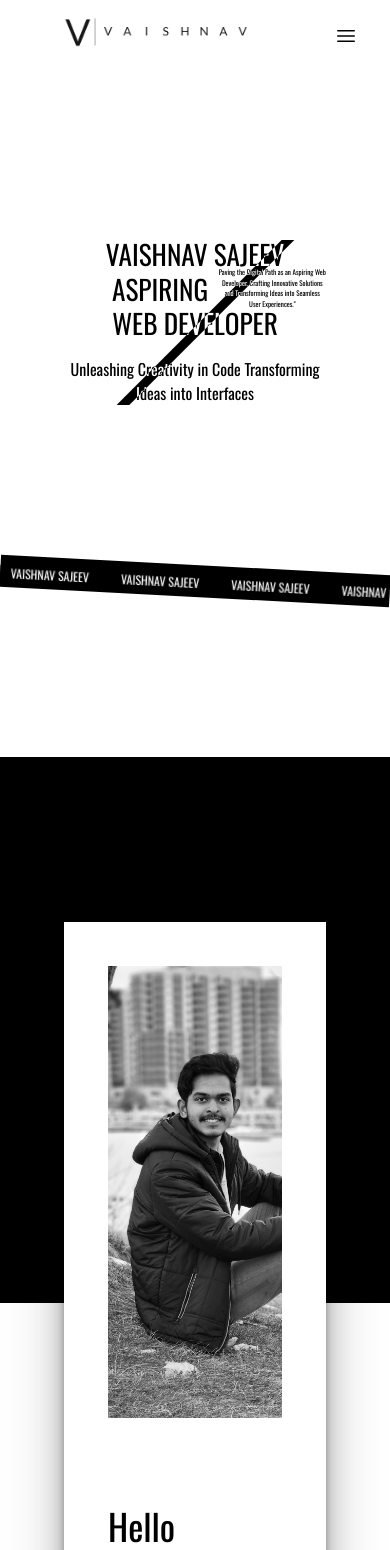
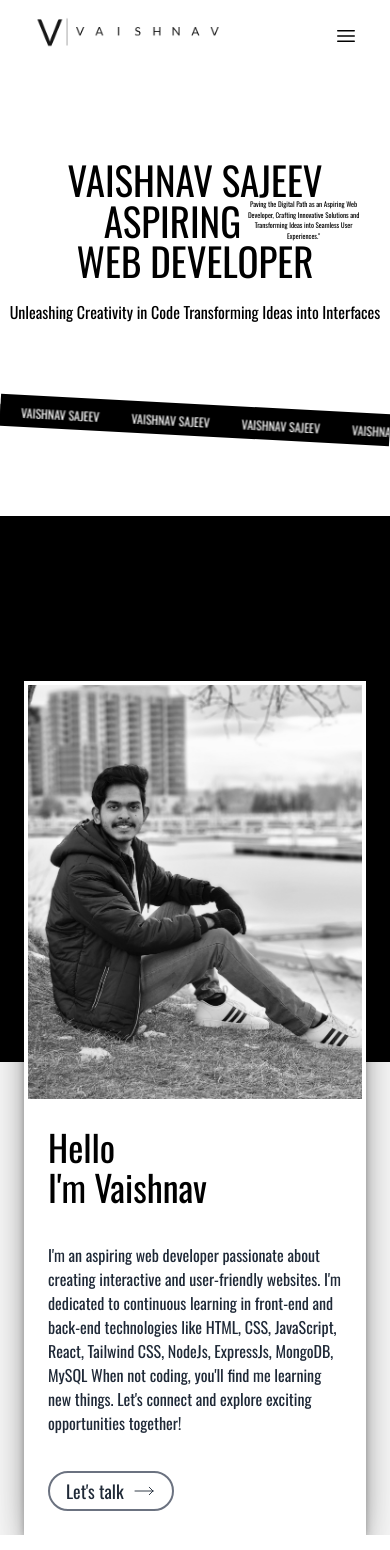
Before and after one commit to Vaishnav200517918/Portfolio, a React (Create React App) app: page / in a window 390 px wide. Shown: the top 1550 px of the page. Built offline with nearby package versions, Linux system fonts and the light colour scheme.

Commit message:
Updated Mobile view
Mobile view updated

```diff
--- a/public/index.html
+++ b/public/index.html
@@ -2,7 +2,7 @@
 <html lang="en">
   <head>
     <meta charset="utf-8" />
-    <link rel="icon" href="%PUBLIC_URL%/favicon.ico" />
+    <link rel="icon" href="../src/components/assets/Vaishnav-logos.jpeg" />
     <meta name="viewport" content="width=device-width, initial-scale=1" />
     <meta name="theme-color" content="#000000" />
     <meta
--- a/src/components/About/About.js
+++ b/src/components/About/About.js
@@ -4,21 +4,21 @@ import MyImage from "../assets/MyImage.jpg";
 const About = () => {
   return (
     <div className="bg-black w-full h-[546px]  relative  mb-96 ">
-      <div className=" bg-white absolute top-[165px] left-16 right-16 grid md:grid-cols-12 grid-cols-1 customBoxShadow  ">
-        <div className=" md:col-span-5 p-11 object-cover h-[540px]">
+      <div className=" bg-white absolute top-[165px] md:left-16 md:right-16 left-6 right-6 grid md:grid-cols-12 grid-cols-1 customBoxShadow  ">
+        <div className=" md:col-span-5 md:p-11 p-1 object-cover md:h-[540px] 300px">
           <img
-            className="object-cover object-left w-full h-full  "
+            className="object-cover object-left w-full h-full   "
             src={MyImage}
             alt=""
           />
         </div>
-        <div className="md:col-span-7 p-11   text-left flex flex-col justify-center gap-9">
+        <div className="md:col-span-7 md:p-11 p-6  text-left flex flex-col justify-center gap-9">
           <h2 className="text-4xl">
             Hello
             <br />
             I'm Vaishnav
           </h2>
-          <p className="text-xl leading-10 text-gray-800">
+          <p className="md:text-xl md:leading-10 text-gray-800 ">
             I'm an aspiring web developer passionate about creating interactive
             and user-friendly websites. I'm dedicated to continuous learning in
             front-end and back-end technologies like HTML, CSS, JavaScript,
--- a/src/components/Home/Home.js
+++ b/src/components/Home/Home.js
@@ -3,32 +3,32 @@ import "./Home.css";
 
 const Home = () => {
   return (
-    <div className="home md:mt-40 mt-60  bg-white relative -z-30 overflow-hidden  ">
-      <div className="md:text-[9vw] text-[7vw] font-normal leading-[1] relative">
+    <div className="md:home md:mt-40 mt-40  bg-white relative -z-30 overflow-hidden  ">
+      <div className="md:text-[9vw] text-[10vw] font-normal leading-[1] relative">
         {/* <div className="bg-white w-[210%] h-[3.4vh] -rotate-45 -translate-x-[30vw] translate-y-20  mix-blend-difference  z-[-20]  "></div> */}
         VAISHNAV SAJEEV
       </div>
       <div className="flex items-center gap-[15vw] justify-evenly">
-        <p className="md:text-[9vw] text-[7vw] font-normal leading-[1] translate-x-[50%]">
+        <p className="md:text-[9vw] text-[10vw] font-normal leading-[1] md:translate-x-[50%] translate-x-[60%]">
           ASPIRING
         </p>
-        <p className="text-[1.8vw] lg:text-xl md:lg  w-64">
+        <p className="text-[1.8vw] lg:text-xl md:lg   md:w-64 w-1/3">
           Paving the Digital Path as an Aspiring Web Developer, Crafting
           Innovative Solutions and Transforming Ideas into Seamless User
           Experiences."
         </p>
       </div>
-      <div className="md:text-[9vw] text-[7vw] font-normal leading-[1]">
+      <div className="md:text-[9vw] text-[10vw] font-normal leading-[1]">
         WEB DEVELOPER
       </div>
       <div className="md:text-xl mt-5  ">
         Unleashing Creativity in Code Transforming Ideas into Interfaces
       </div>
-      <div className="line bg-white top-[50%] left-[0%] md:left-[5%] md:w-[80%]  lg:w-[65%] lg:left-[24.5%] w-[105%] h-[2.4vw] -rotate-45 absolute mix-blend-difference "></div>
-      <div className="line bg-white left-0 right-0 -translate-x-[40vw]  h-[.2vw] rotate-90 absolute mix-blend-difference overflow-hidden "></div>
-      <div className="line bg-white left-0 right-0 -translate-x-[39.5vw]  h-[.4vw] rotate-90 absolute mix-blend-difference overflow-hidden "></div>
-      <div className="line bg-white left-0 right-0 translate-x-[40vw]  h-[.2vw] rotate-90 absolute mix-blend-difference overflow-hidden "></div>
-      <div className="line bg-white left-0 right-0 translate-x-[39.5vw]  h-[.4vw] rotate-90 absolute mix-blend-difference overflow-hidden "></div>
+      <div className="line bg-white top-[50%] left-[0%] md:left-[5%] md:w-[80%]  lg:w-[65%] lg:left-[24.5%] w-[105%] h-[2.4vw] -rotate-45 absolute mix-blend-difference hidden md:block"></div>
+      <div className="line bg-white left-0 right-0 -translate-x-[40vw]  h-[.2vw] rotate-90 absolute mix-blend-difference overflow-hidden hidden md:block"></div>
+      <div className="line bg-white left-0 right-0 -translate-x-[39.5vw]  h-[.4vw] rotate-90 absolute mix-blend-difference overflow-hidden hidden md:block"></div>
+      <div className="line bg-white left-0 right-0 translate-x-[40vw]  h-[.2vw] rotate-90 absolute mix-blend-difference overflow-hidden hidden md:block"></div>
+      <div className="line bg-white left-0 right-0 translate-x-[39.5vw]  h-[.4vw] rotate-90 absolute mix-blend-difference overflow-hidden hidden md:block"></div>
     </div>
   );
 };
--- a/src/components/Navbar.js
+++ b/src/components/Navbar.js
@@ -18,7 +18,7 @@ const Navbar = () => {
 
   return (
     <div className=" w-full fixed top-0 left-0 z-10 ">
-      <div className="md:flex items-center justify-between bg-white py-4 md:pl-0 md:pr-10 px-7 lg:pl-10 lg:pr-16">
+      <div className="md:flex items-center justify-between bg-white py-4 pl-0 md:pr-10 px-7 lg:pl-10 lg:pr-16">
         <div className="logo  min-w-fit">
           <img
             className="w-64 logo-img h-8 object-cover"
--- a/src/components/Sliderinfinite/Sliderinfinite.js
+++ b/src/components/Sliderinfinite/Sliderinfinite.js
@@ -25,7 +25,7 @@ const Sliderinfinite = (props) => {
   ];
   return (
     <div
-      className={` md:py-2 py-1 my-40 ${props.degree} overflow-hidden whitespace-nowrap bg-black -z-10`}
+      className={` md:py-2 py-1 md:my-40 my-20 ${props.degree} overflow-hidden whitespace-nowrap bg-black -z-10`}
     >
       <div class="animate-slideRight bg-black text-white inline-block text-xs md:text-lg  ">
         {slideItemList.map((item) => {
```
Also changed, not shown: src/components/assets/Vaishnav-logos.jpeg (added).
